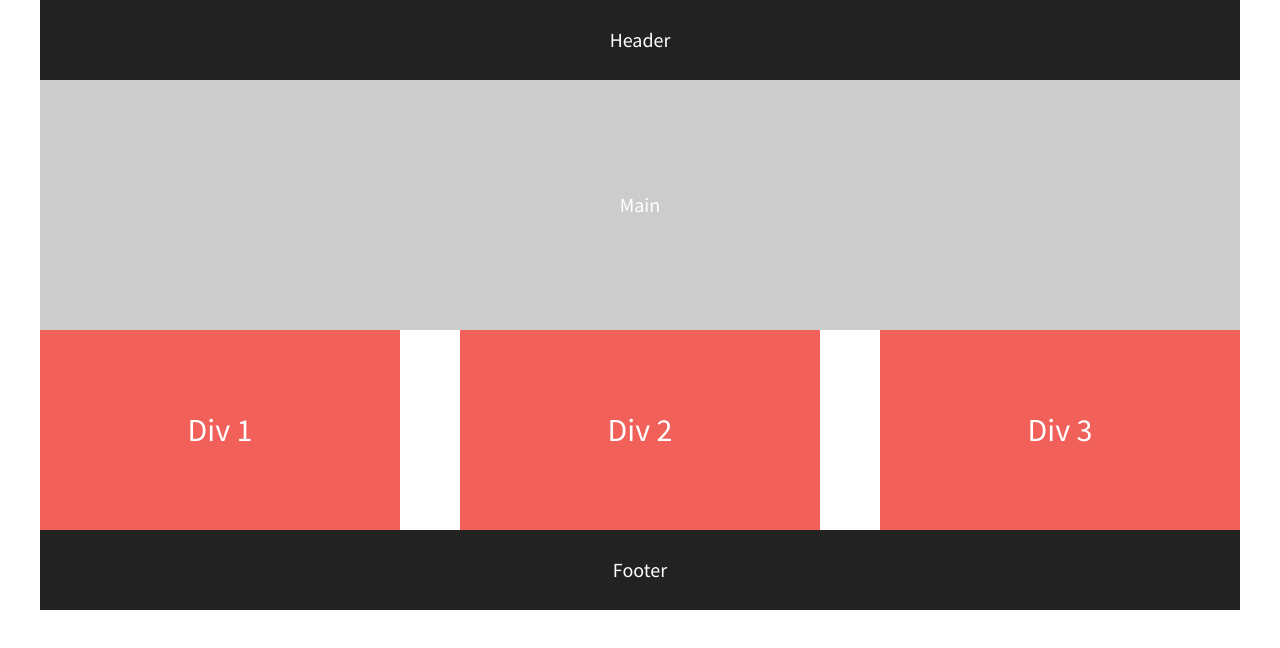
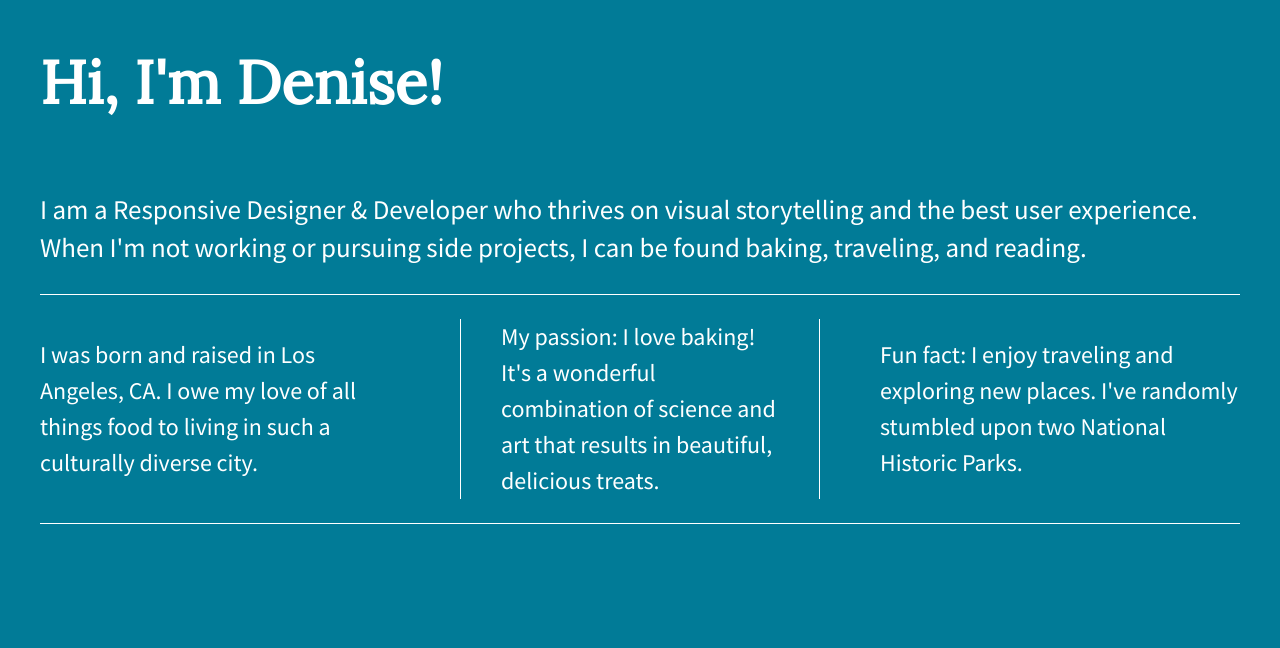
Before and after one commit to DeniseLewis1/206-flexbox, a plain HTML site: page index.html in a window 1280 px wide. Drawn offline with nearby package versions, Linux system fonts and the light colour scheme.

Commit message:
Added content and changed colors

```diff
--- a/css/main.css
+++ b/css/main.css
@@ -96,7 +96,7 @@ textarea {
    ========================================================================== */
 
 html {
-  background-color: #fff;
+  background-color: #017B97;
   height: 100%;
   width: 100%;
 }
@@ -105,50 +105,53 @@ body {
   font-family: 'Source Sans Pro', sans-serif;
   padding: 0 2em;
   font-size: 1.25em;
-  height: 100%;
   color: #fff;
+  display: flex;
+  justify-content: center;
 }
 
 header,
 footer {
-  background-color: #222;
-  height: 80px;
   width: 100%;
+  display: flex;
+  justify-content: flex-start;
+}
+
+header h1 {
+    font-family: 'Lora', sans-serif;
+    font-size: 3em;
 }
 
 main {
-  background-color: #ccc;
-  height: 250px;
   width: 100%;
+  display: flex;
+  justify-content: center;
+  border-bottom: 1px solid #fff;
 }
 
-header,
-footer,
-main {
-    display: flex;
-    justify-content: center;
-    align-items: center;
+main p {
+    font-size: 1.35em;
 }
 
 .flex-container {
     display: flex;
     justify-content: center;
-    align-items: center;
-    flex-flow: wrap;
+    flex-flow: row wrap;
     justify-content: space-between;
+    max-width: 1200px;
 }
 
 .flex-items {
-  color: #fff;
   line-height: 1.5em;
-  font-size: 1.6em;
-  background-color: #f16059;
-  width: 30%;
-  height: 200px;
+  font-size: 1.2em;
   display: flex;
   justify-content: center;
   align-items: center;
 }
+
+footer {
+    border-top: 1px solid #fff;
+  }
 
 /* ==========================================================================
    Helper classes
@@ -232,6 +235,11 @@ main {
 
 /* If you'd like to try a different layout on Desktop and larger screens: */
 @media (min-width: 1200px) {
+    .flex-items {
+        flex-basis: 30%;
+        border-bottom: none;
+    }
+
   #div-1,
   #div-2{
       /* set your flex value to 1 50% */
@@ -240,6 +248,16 @@ main {
   #div-3 {
     /* set your flex value to 1 100% */
   }
+
+  #div-2 p {
+    border-left: 1px solid #fff;
+    border-right: 1px solid #fff;
+    padding: 0 40px;
+  }
+/*
+  * {
+    outline: 1px solid red;
+  }*/
 }
 
 @media print,
--- a/index.html
+++ b/index.html
@@ -22,18 +22,26 @@
 
         <!-- Add your site or application content here -->
         <section class="flex-container">
-            <header>Header</header>
-            <main>Main</main>
+            <header>
+                <h1>Hi, I'm Denise!</h1>
+            </header>
+            <main>
+                <p>I am a Responsive Designer & Developer who thrives on visual storytelling and the best user experience.
+                    When I'm not working or pursuing side projects, I can be found baking, traveling, and reading.</p>
+            </main>
             <div id="div-1" class="flex-items">
-                Div 1
+                <p>I was born and raised in Los Angeles, CA. I owe my love of all things food to living in such a culturally
+                    diverse city.</p>
             </div>
             <div id="div-2" class="flex-items">
-                Div 2
+                <p>My passion: I love baking! It's a wonderful combination of science and art that results in beautiful, delicious
+                    treats.</p>
             </div>
             <div id="div-3" class="flex-items">
-                Div 3
+                <p>Fun fact: I enjoy traveling and exploring new places. I've randomly stumbled upon two National Historic
+                    Parks.</p>
             </div>
-            <footer>Footer</footer>
+            <footer></footer>
         </section>
 
         <script src="https://ajax.googleapis.com/ajax/libs/jquery/1.11.3/jquery.min.js"></script>
```
